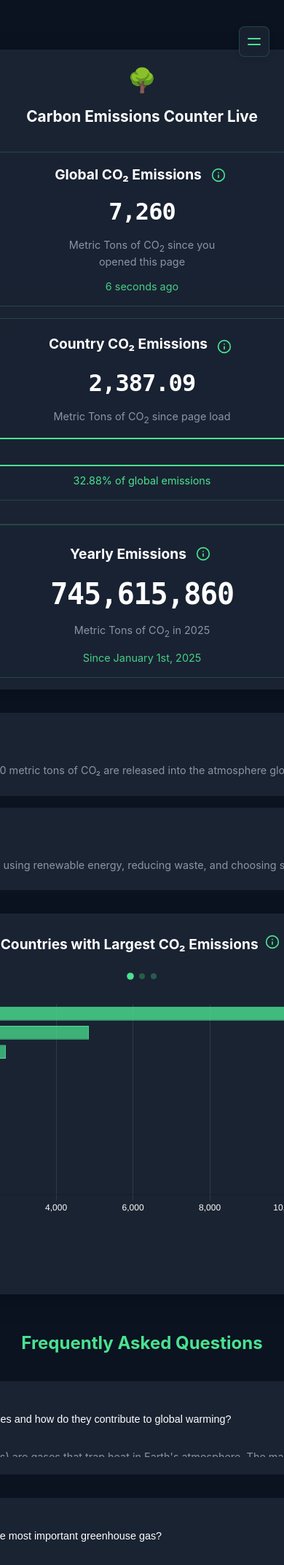
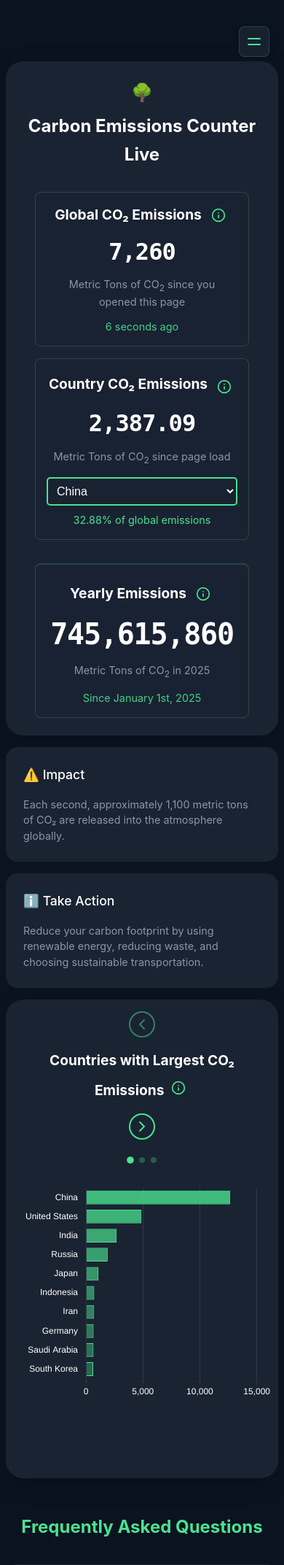
Before and after one commit to Moxi89/Real-Time-Carbon-Emissions-Counter, a Flask app: page / in a window 390 px wide; the page is wider, and only the part inside the window is pictured. Shown: the top 2145 px of that part at 73% size. Run offline with Flask 3, Linux system fonts and the light colour scheme.

Commit message:
Fixed mobile responsiveness issues and improved viewport settings

```diff
--- a/static/css/styles.css
+++ b/static/css/styles.css
@@ -1239,3 +1239,108 @@ main {
         padding: 0.75rem;
     }
 }
+
+/* Mobile responsiveness fixes */
+@media screen and (max-width: 768px) {
+    .container {
+        padding: 0.5rem;
+        width: 100%;
+    }
+
+    .counter-container {
+        padding: 1.5rem;
+        margin: 1rem 0;
+    }
+
+    .counters-grid {
+        grid-template-columns: 1fr;
+        gap: 1rem;
+    }
+
+    .title h1 {
+        font-size: 1.5rem;
+    }
+
+    .counter {
+        font-size: 2.5rem;
+    }
+
+    .yearly-counter .counter {
+        font-size: 3rem;
+    }
+
+    .info-tooltip {
+        width: 280px;
+        font-size: 13px;
+    }
+
+    .chart-section {
+        padding: 1rem;
+        margin: 1rem 0;
+    }
+
+    .chart-container {
+        height: 300px;
+    }
+
+    .chart-title {
+        font-size: 1.2rem;
+    }
+
+    .faq-section h2 {
+        font-size: 1.5rem;
+    }
+
+    .faq-question {
+        padding: 1rem;
+        font-size: 0.9rem;
+    }
+
+    .faq-answer {
+        font-size: 0.9rem;
+    }
+
+    .nav-dropdown {
+        width: 100%;
+        right: 0;
+        left: 0;
+        border-radius: 0;
+        margin-top: 0;
+        position: fixed;
+        background: var(--primary-bg);
+    }
+
+    .nav-dropdown.active {
+        height: auto;
+        max-height: calc(100vh - 60px);
+        overflow-y: auto;
+    }
+}
+
+@media screen and (max-width: 480px) {
+    .counter {
+        font-size: 2rem;
+    }
+
+    .yearly-counter .counter {
+        font-size: 2.5rem;
+    }
+
+    .title {
+        flex-direction: column;
+    }
+
+    .leaf-icon {
+        font-size: 1.5rem;
+    }
+
+    .chart-navigation {
+        flex-direction: column;
+        gap: 1rem;
+    }
+
+    .nav-button {
+        width: 36px;
+        height: 36px;
+    }
+}
--- a/templates/index.html
+++ b/templates/index.html
@@ -2,7 +2,7 @@
 <html lang="en">
 <head>
     <meta charset="UTF-8">
-    <meta name="viewport" content="width=device-width, initial-scale=1.0">
+    <meta name="viewport" content="width=device-width, initial-scale=1.0, maximum-scale=1.0, user-scalable=no">
     <title>CO₂ Emissions Counter</title>
     <meta name="description" content="Real-time global CO₂ emissions counter and visualization">
     <link rel="stylesheet" href="/static/css/styles.css">
```
